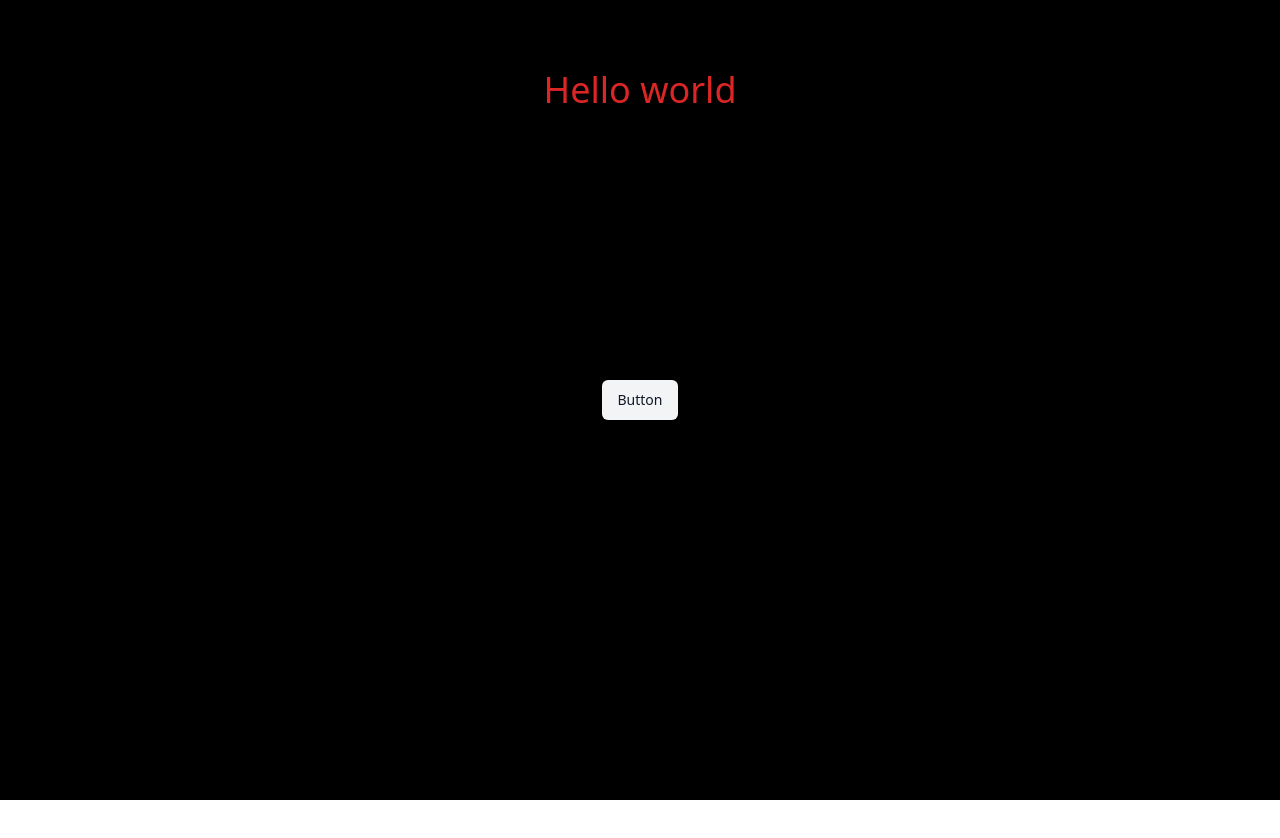
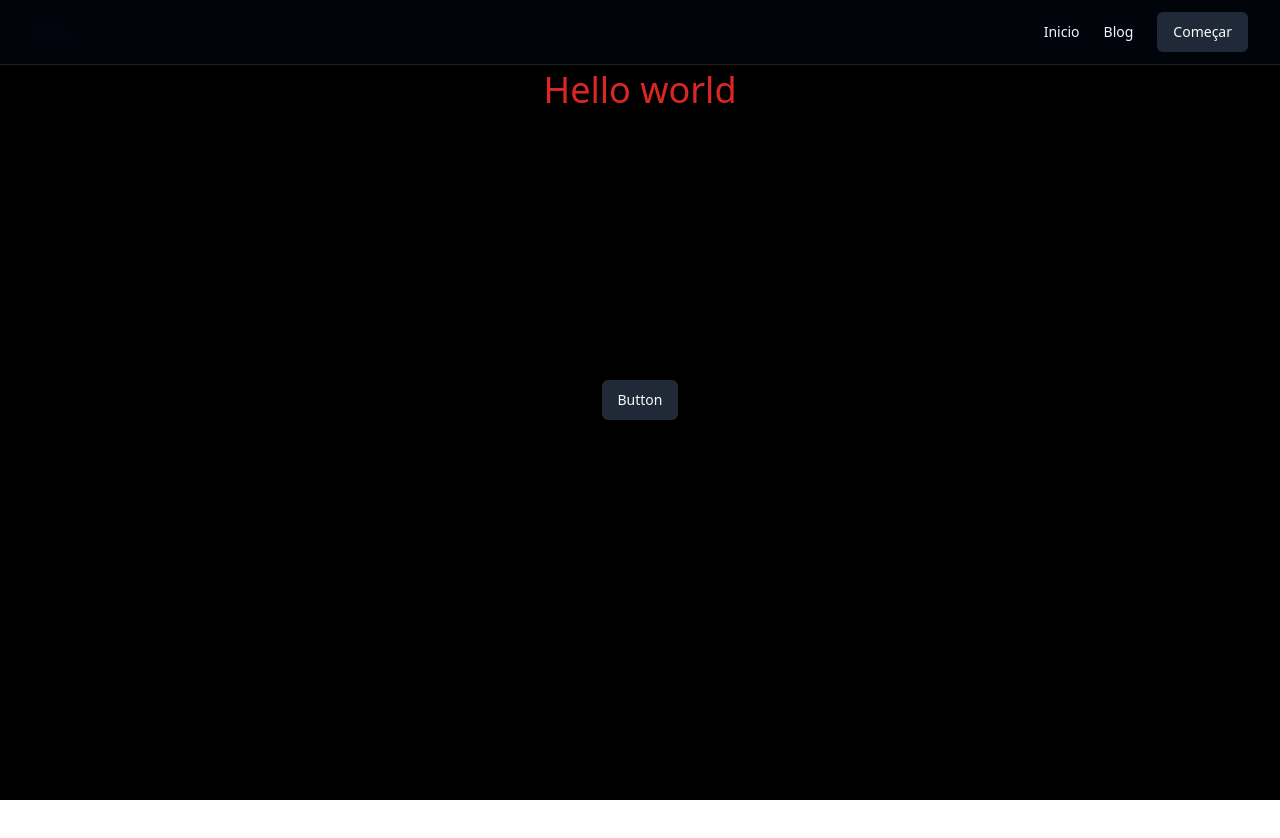
Before and after one commit to Eduardo123Andrade/nextjs-aulas, a Next.js app in the folder site-blog/: page / in a window 1280 px wide. Shown: the top 838 px of the page. Before the commit the page ends 800 px from the top, so only its background shows below. Built offline with nearby package versions, Linux system fonts and the light colour scheme.

Commit message:
feat: use layout

```diff
--- a/site-blog/src/pages/_app.tsx
+++ b/site-blog/src/pages/_app.tsx
@@ -1,6 +1,11 @@
+import { Layout } from "@/components/layout";
 import "@/styles/globals.css";
 import type { AppProps } from "next/app";
 
 export default function App({ Component, pageProps }: AppProps) {
-  return <Component {...pageProps} />;
+  return (
+    <Layout>
+      <Component {...pageProps} />
+    </Layout>
+  );
 }
```
